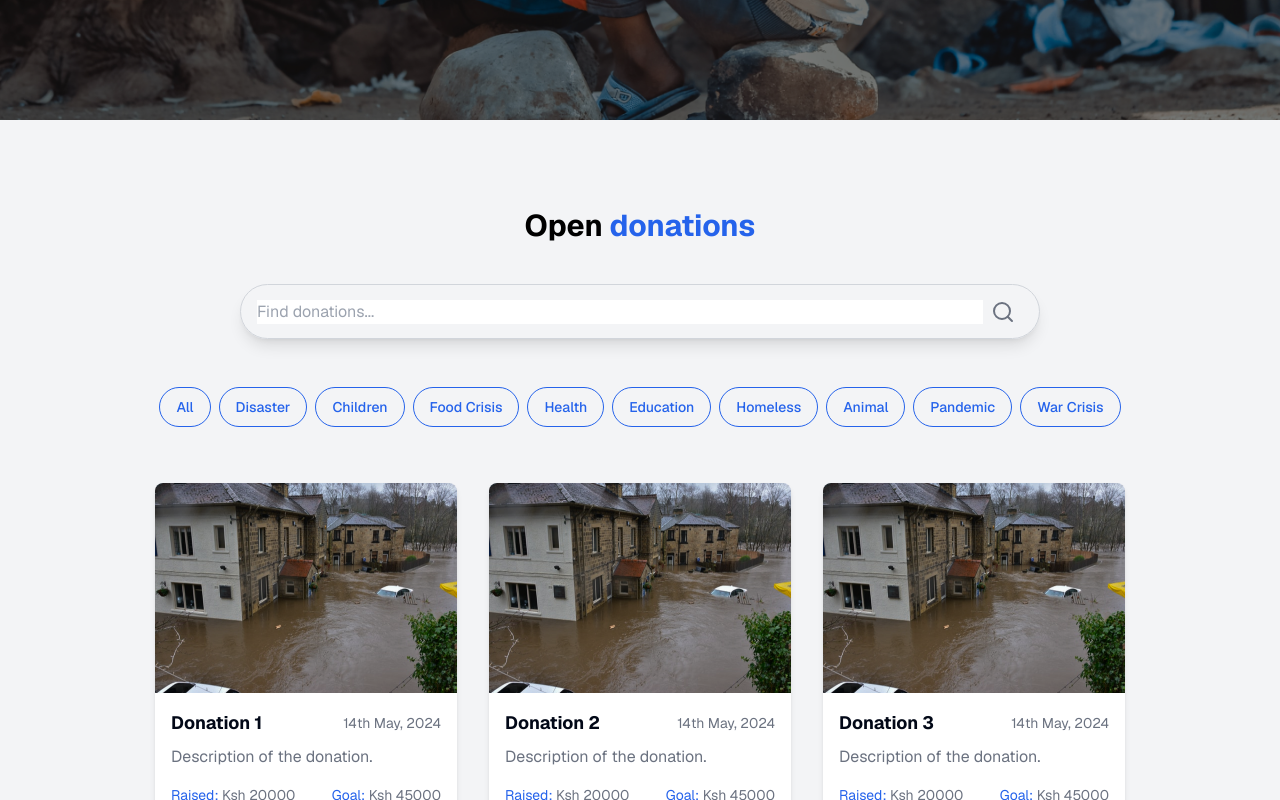
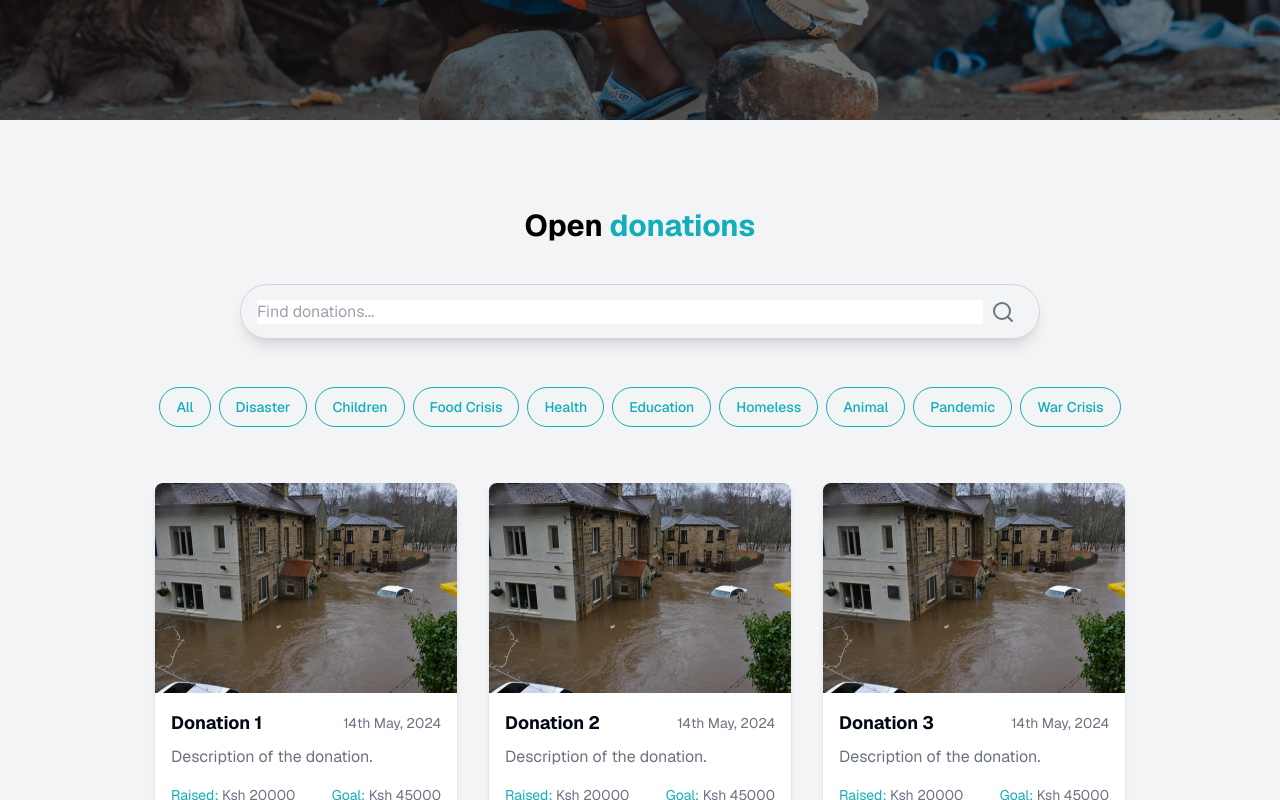
Before and after one commit to digital-explorers-2/philanthro-link, a Next.js app: page / in a window 1280 px wide. Shown: the part 680-1480 px from the top of the page. Built offline with nearby package versions, Linux system fonts and the light colour scheme.

Commit message:
style: update primary color
Remove duplicate dependency from `package.json`

```diff
--- a/app/globals.css
+++ b/app/globals.css
@@ -1,7 +1,6 @@
 @tailwind base;
 @tailwind components;
 @tailwind utilities;
-
 
 @layer base {
   :root {
@@ -11,7 +10,7 @@
     --card-foreground: 222.2 84% 4.9%;
     --popover: 0 0% 100%;
     --popover-foreground: 222.2 84% 4.9%;
-    --primary: 221.2 83.2% 53.3%;
+    --primary: 184 81% 40%;
     --primary-foreground: 210 40% 98%;
     --secondary: 210 40% 96.1%;
     --secondary-foreground: 222.2 47.4% 11.2%;
@@ -23,7 +22,7 @@
     --destructive-foreground: 210 40% 98%;
     --border: 214.3 31.8% 91.4%;
     --input: 214.3 31.8% 91.4%;
-    --ring: 221.2 83.2% 53.3%;
+    --ring: 184 81% 40%;
     --radius: 0.5rem;
   }
 
@@ -50,8 +49,10 @@
   }
 }
 
-
 @layer base {
+  * {
+    @apply border-border;
+  }
   body {
     @apply bg-background text-foreground;
   }
--- a/package.json
+++ b/package.json
@@ -10,7 +10,6 @@
     "@radix-ui/react-label": "^2.0.2",
     "@radix-ui/react-collapsible": "^1.0.3",
     "@radix-ui/react-dialog": "^1.0.5",
-    "@radix-ui/react-label": "^2.0.2",
     "@radix-ui/react-progress": "^1.0.3",
     "@radix-ui/react-slot": "^1.0.2",
     "@supabase/ssr": "latest",
```
Lines whose indentation alone changed are shown as unchanged.
